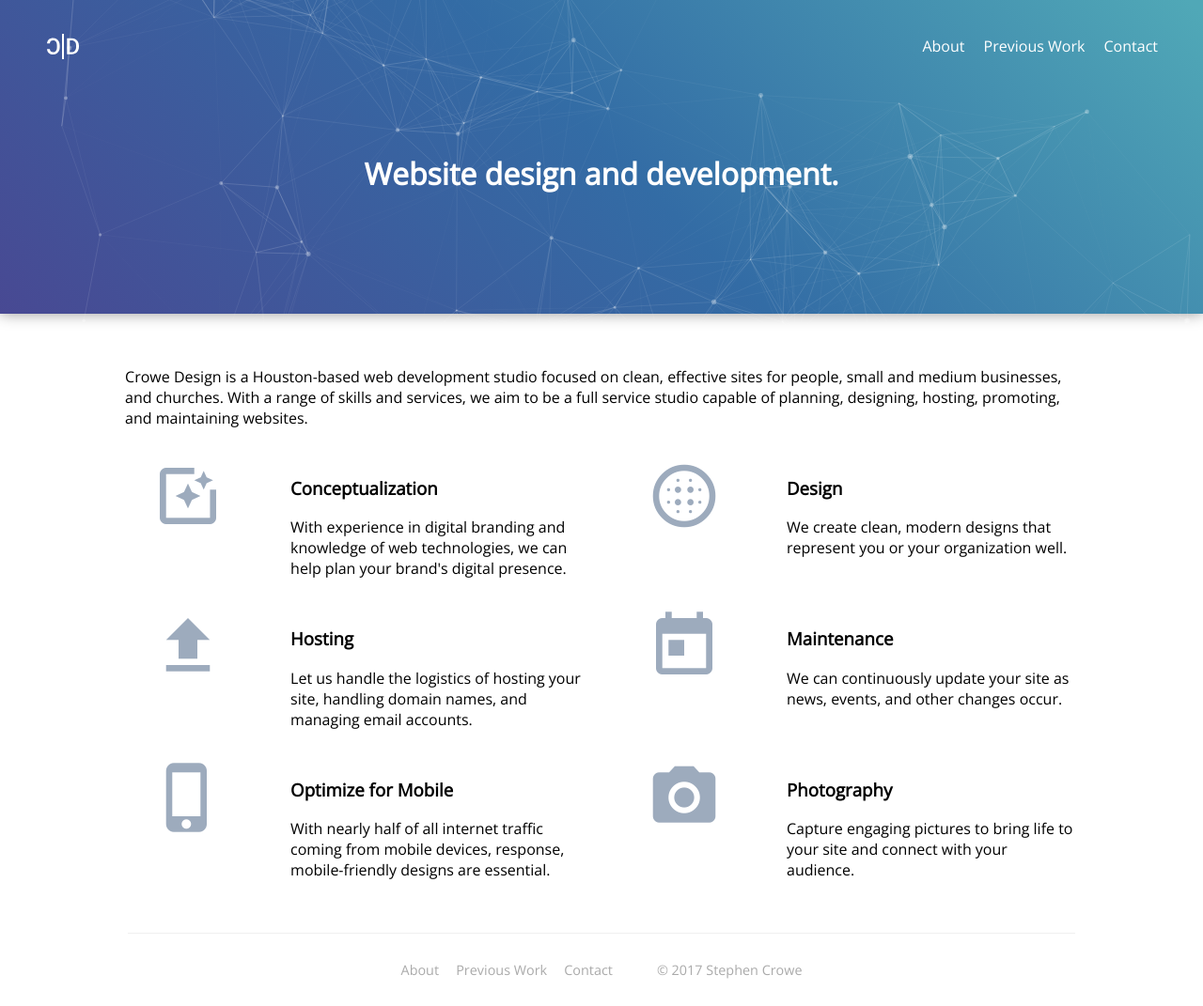
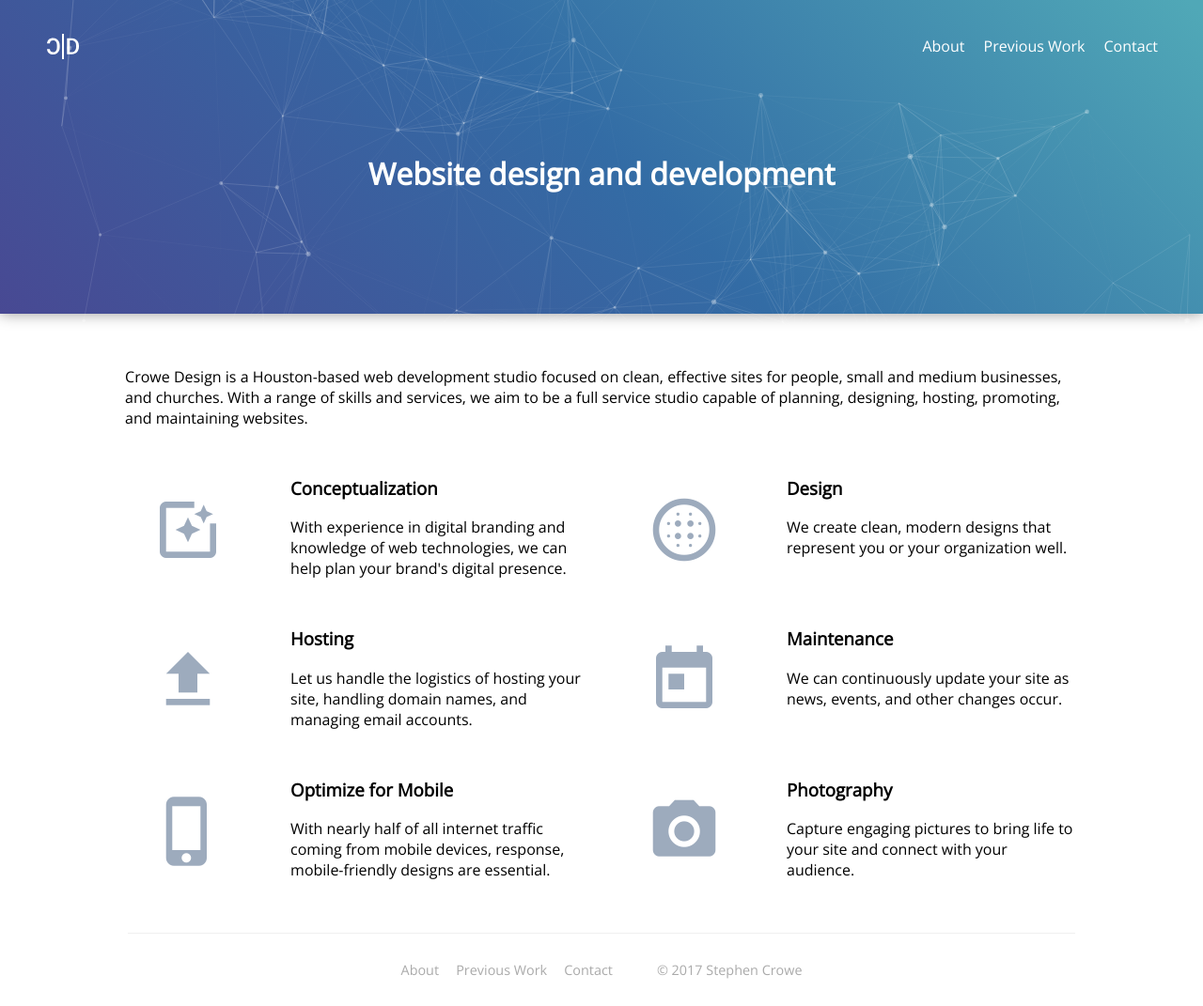
Before and after one commit to crowecawcaw/crowedesign, a Jekyll site: the page built from index.html, in a window 1280 px wide. Shown: the whole page at 94% size. Built offline with Jekyll 4.4.1, drawn with Linux system fonts in a browser that asks for light colours.

Commit message:
spacing tweak

```diff
--- a/_includes/main.scss
+++ b/_includes/main.scss
@@ -167,6 +167,7 @@ img {
   color: #9dabbd;
   display: block;
   text-align: center;
+  padding-top: .45em;
 }
 .center {
   text-align: center;
--- a/index.html
+++ b/index.html
@@ -1,6 +1,6 @@
 ---
 layout: main
-header_text: Website design and development.
+header_text: Website design and development
 title: About
 ---
 
--- a/work.html
+++ b/work.html
@@ -22,7 +22,7 @@ title: Previous Work
     </div>
   </div>
 </div>
-<div class="row">
+<div class="row pad-bottom">
   <div class="col-7">
     <div class="portfolio-section-title">
       <a href="http://breathoflifechurch.org" target="_blank">Breath of Life Church</a>
@@ -41,7 +41,7 @@ title: Previous Work
     </a>
   </div>
 </div>
-<div class="row">
+<div class="row pad-bottom">
   <div class="col-5">
     <a href="http://revivalhousechurch.org" target="_blank">
       <div class="device-frame"><div class="device-frame-clip"><img src="/images/rhc.jpg" /></div></div>
```
Also changed, not shown: 1 other file.
